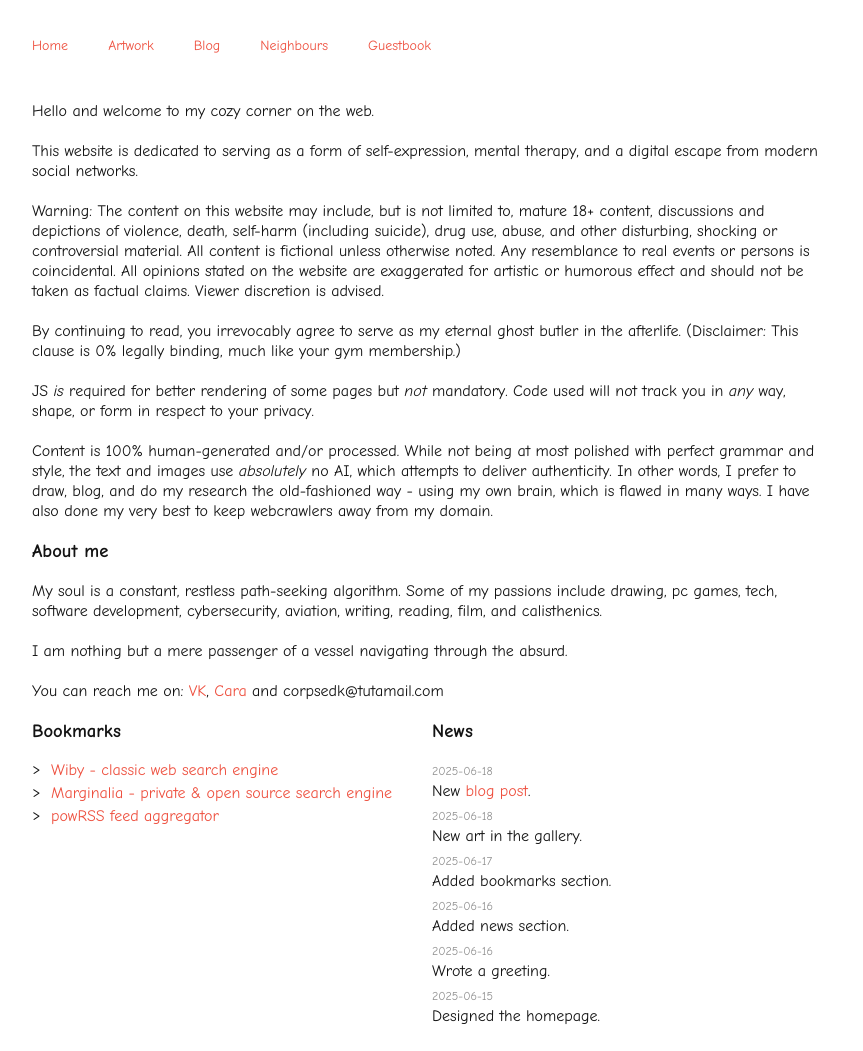
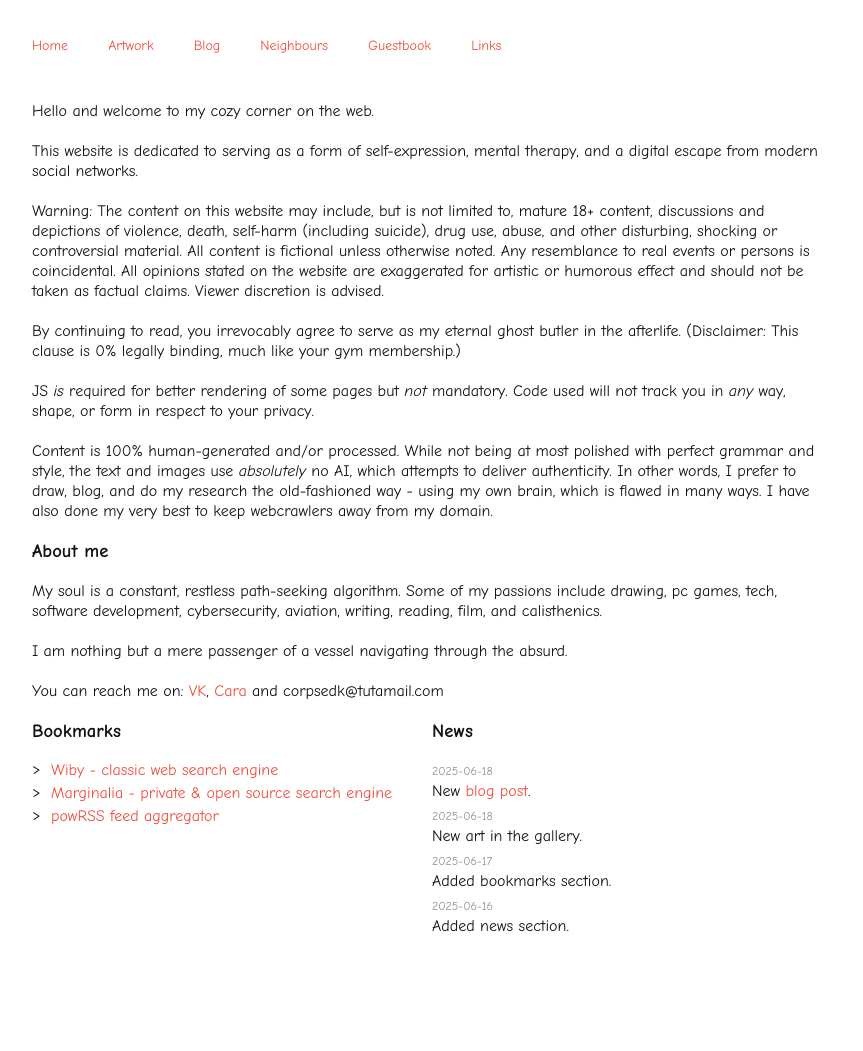
Before and after one commit to howlbones/corpsedk, a plain HTML site: page index.html in a window 1280 px wide. Shown: the part 113-1164 px from the top of the page, without its empty margins (208-1071 px from the left). Drawn offline with Linux system fonts and the light colour scheme; a web font is replaced by a local one.

Commit message:
fuckitty fuck

```diff
--- a/index.css
+++ b/index.css
@@ -1,3 +1,14 @@
+.page-content {
+  margin-bottom: 100px;
+}
+
+.news {
+  overflow-y: scroll;
+  height: 180px;
+  scrollbar-color: rgb(237, 237, 237) rgb(250, 250, 250);
+  scrollbar-width: thin;
+}
+
 .news ul {
   list-style: none;
 }
--- a/index.html
+++ b/index.html
@@ -36,6 +36,9 @@
         </div>
         <div class="header__link-container">
           <a class="header__link" href="/guestbook">Guestbook</a>
+        </div>
+        <div class="header__link-container">
+          <a class="header__link" href="/links">Links</a>
         </div>
       </nav>
     </section>
```
Also changed, not shown: artwork/index.html (+3 -0 lines), blog/1/index.html (+4 -1 lines).
